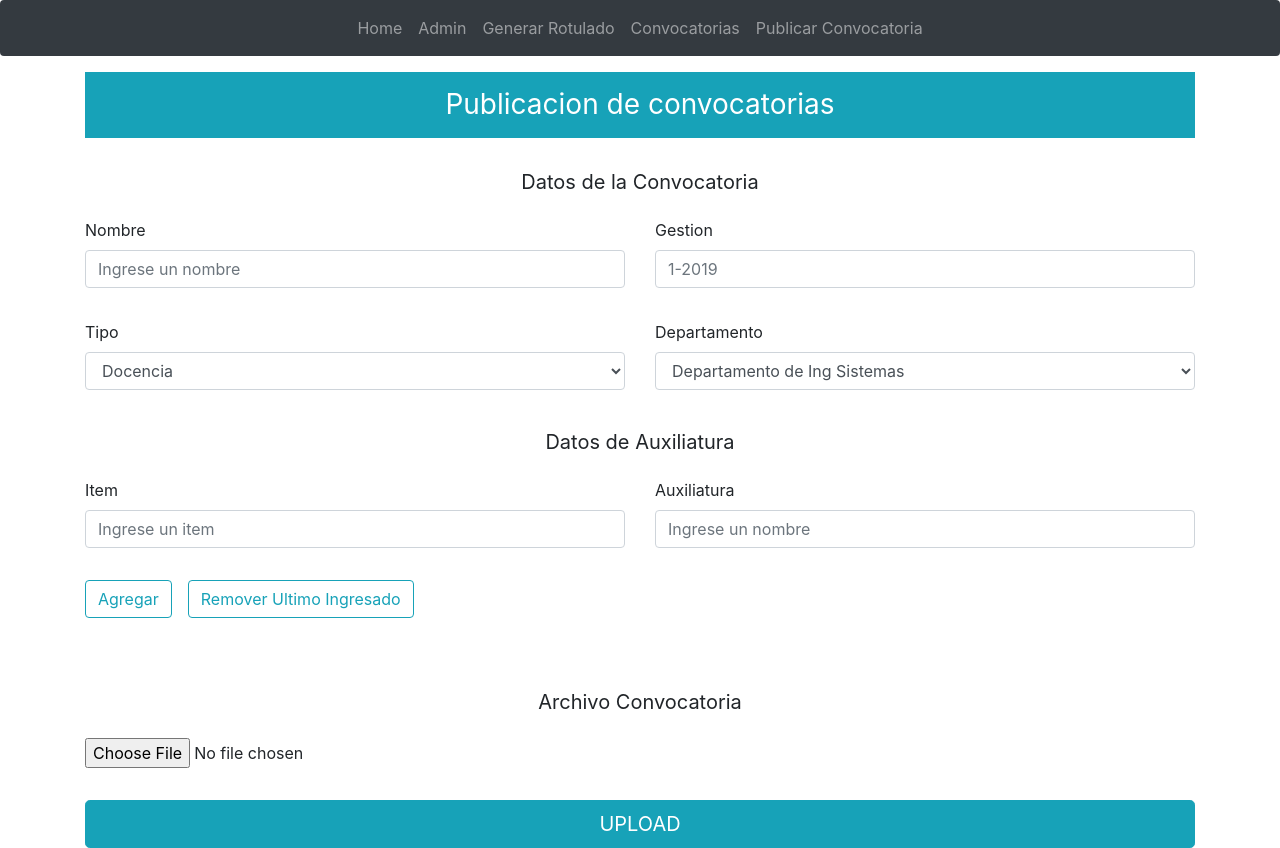
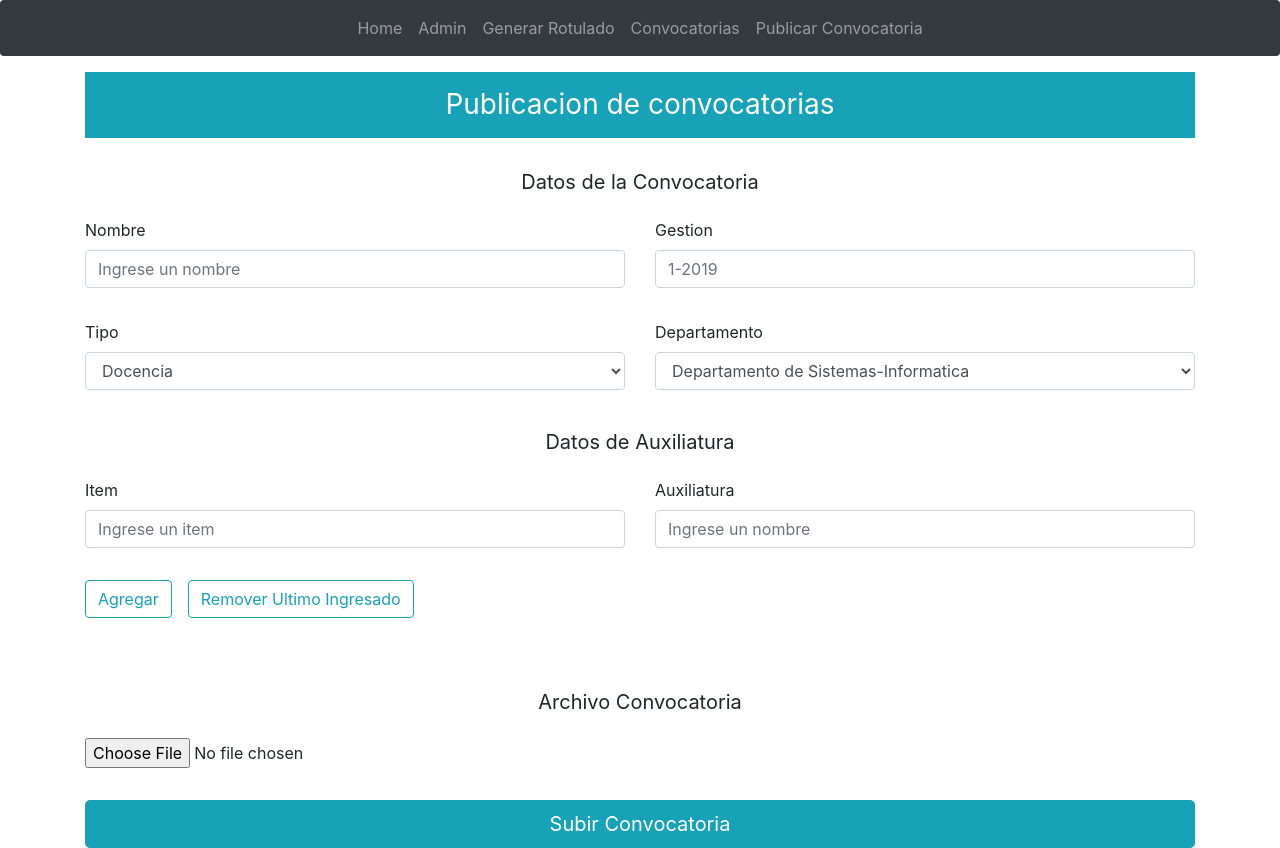
Before and after one commit to EliceoJoel/Cliente-TIS, a React (Create React App) app: page /post in a window 1280 px wide. Built offline with nearby package versions, Linux system fonts and the light colour scheme.

Commit message:
cambios de la licen boton y departamento

```diff
--- a/src/components/Post.js
+++ b/src/components/Post.js
@@ -229,9 +229,9 @@ var ArrayAuxi = []
                                 name="departament"
                                  value={departament}
                                  onChange = {this.onChange}>
-                            <option>Departamento de Ing Sistemas</option>
-                            <option>Departamento de Ing Informatica</option>
-                            <option>Departamento de Ing Biologia</option>
+                            <option>Departamento de Sistemas-Informatica</option>
+                            <option>Departamento de Biologia</option>
+                            <option>Departamento de Matematicas</option>
 
 
                         </select>
@@ -296,7 +296,7 @@ var ArrayAuxi = []
                      </div>
                   <div>
 
-                <button className="col btn btn-lg btn-info mt-10 "onClick ={(e) => this.handleUpload(e)} >UPLOAD</button>
+                <button className="col btn btn-lg btn-info mt-10 "onClick ={(e) => this.handleUpload(e)} >Subir Convocatoria</button>
 
 
                 </div>
```
